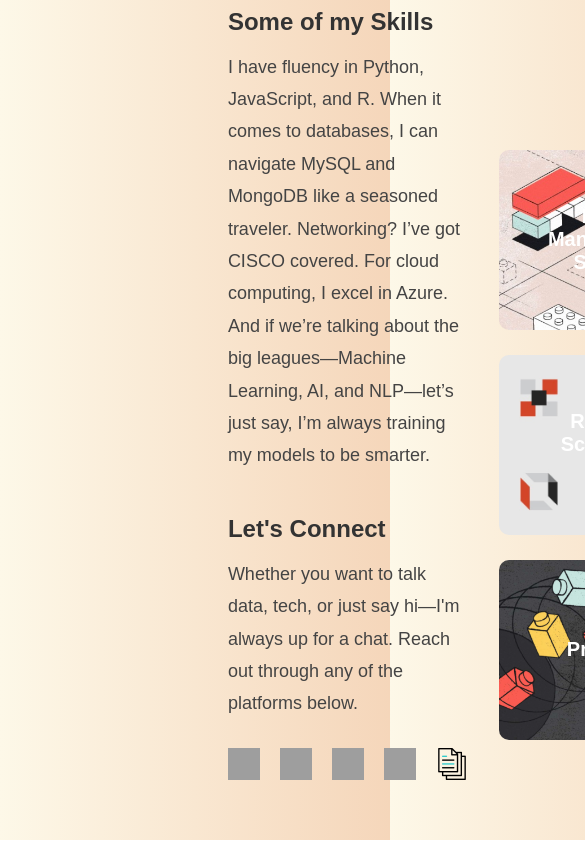
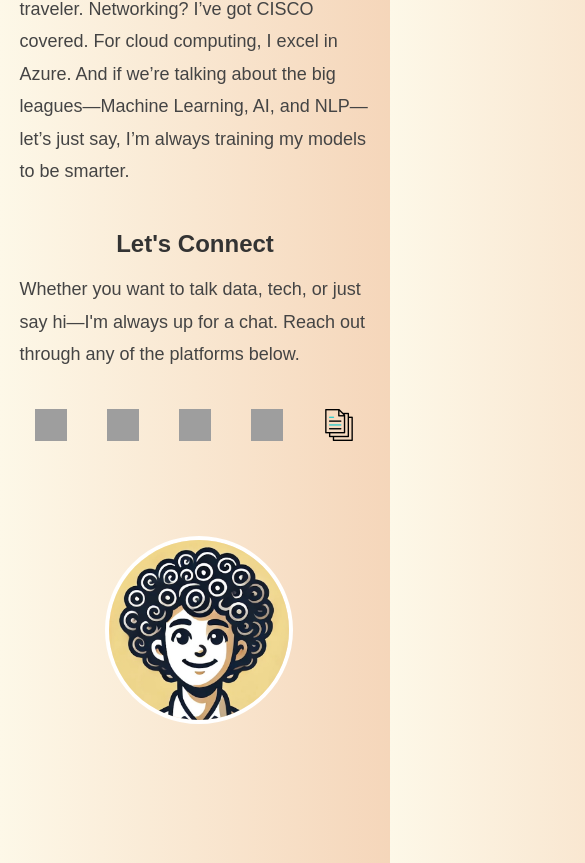
Before and after one commit to shaheersighs/my-portfolio, a React app: page / in a window 390 px wide. Shown: the part 938-1801 px from the top of the page, 585 px wide, since content can reach past the window. Before the commit the page ends 1778 px from the top, so only its background shows below. Built offline with nearby package versions, Linux system fonts and the light colour scheme; grey boxes are pictures that could not be loaded.

Commit message:
Made website mobile responsive

```diff
--- a/src/styles.css
+++ b/src/styles.css
@@ -168,3 +168,45 @@ body {
     align-self: left; /* Centers within the container */
     margin-left: -20px; /* Move slightly left */
 }
+/* Mobile View Fix */
+@media screen and (max-width: 768px) {
+    .main-container {
+        flex-direction: column; /* Stack sections vertically */
+        width: 90%;
+        padding-left: 0;
+        padding-right: 0;
+        align-items: center; /* Center everything */
+    }
+
+    .portfolio-container, .projects-container {
+        width: 100%;
+        text-align: center; /* Center text */
+        align-items: center;
+    }
+
+    .projects-grid {
+        grid-template-columns: 1fr; /* Make project buttons stack */
+        gap: 15px; /* Reduce gap for better spacing */
+    }
+
+    .project-box {
+        width: 90%; /* Make project buttons wider */
+        height: auto; /* Allow height to adjust */
+        padding: 30px; /* Adjust padding */
+    }
+
+    .profile-picture {
+        width: 180px; /* Adjust size */
+        height: 180px;
+        margin-bottom: 20px;
+    }
+
+    .contact-links {
+        flex-wrap: wrap; /* Allow icons to wrap */
+        justify-content: center;
+    }
+
+    .contact-item {
+        margin: 10px;
+    }
+}
```
